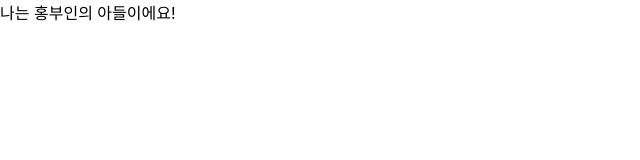
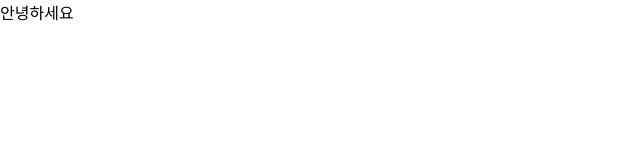
Before and after one commit to ParkAsher/sparta-react-study, a React (Create React App) app in the folder week-1/: page / in a window 1280 px wide. Shown: the top 160 px of the page, without its empty margins (0-640 px from the left). Built offline with nearby package versions, Linux system fonts and the light colour scheme.

Commit message:
[feat]: Props Children 개념

```diff
--- a/week-1/src/App.js
+++ b/week-1/src/App.js
@@ -110,26 +110,40 @@ import 'App.css';
 
 // ----------------------------------------------------------------------------------- //
 
-/* Props 예시 */
+// /* Props 예시 */
 
-// props를 통해 부모 -> 자식 데이터가 전달됐다.
-function Son(props) {
-    console.log('props ', props.motherName);
-    return <div>나는 {props.motherName}의 아들이에요!</div>;
+// // props를 통해 부모 -> 자식 데이터가 전달됐다.
+// function Son(props) {
+//     console.log('props ', props.motherName);
+//     return <div>나는 {props.motherName}의 아들이에요!</div>;
+// }
+
+// // 부모 -> 자식 정보를 전달했다!
+// function Mother() {
+//     const name = '홍부인';
+//     return <Son motherName={name} />;
+// }
+
+// function GrandFather() {
+//     return <Mother />;
+// }
+
+// function App() {
+//     return <GrandFather />;
+// }
+
+// --------------------------------------------------------------------------------- //
+
+/* Props Children */
+
+// 자식 컴포넌트 태그 사이에 데이터를 넣는 방식
+function App() {
+    return <User>안녕하세요</User>;
 }
 
-// 부모 -> 자식 정보를 전달했다!
-function Mother() {
-    const name = '홍부인';
-    return <Son motherName={name} />;
-}
-
-function GrandFather() {
-    return <Mother />;
-}
-
-function App() {
-    return <GrandFather />;
+function User(props) {
+    console.log('props', props);
+    return <div>{props.children}</div>;
 }
 
 export default App;
```
